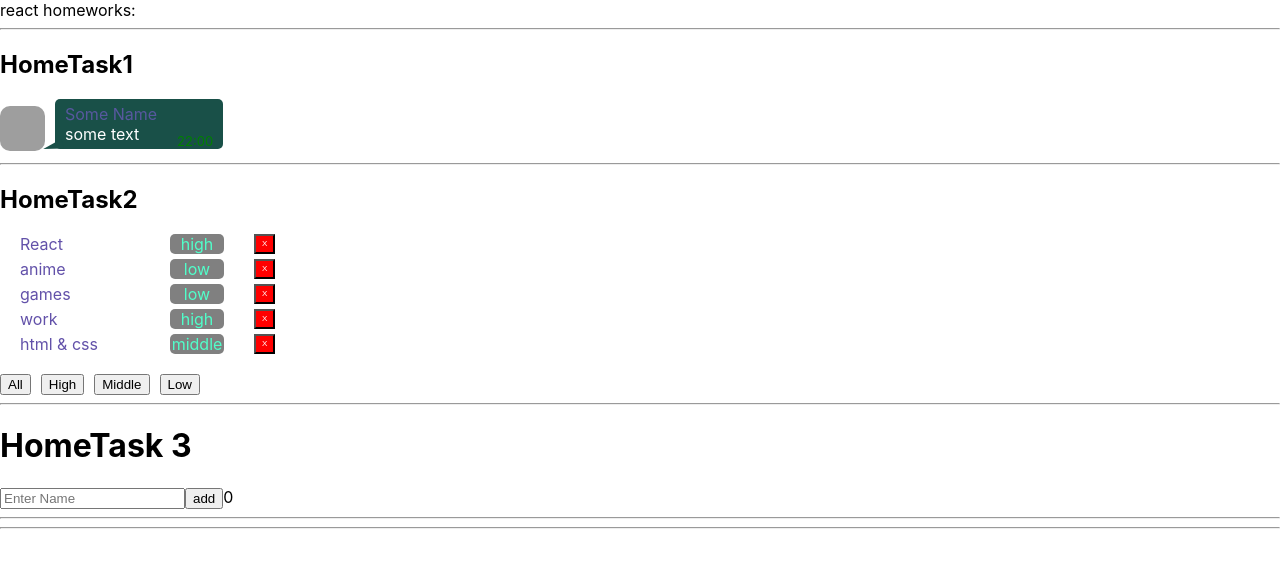
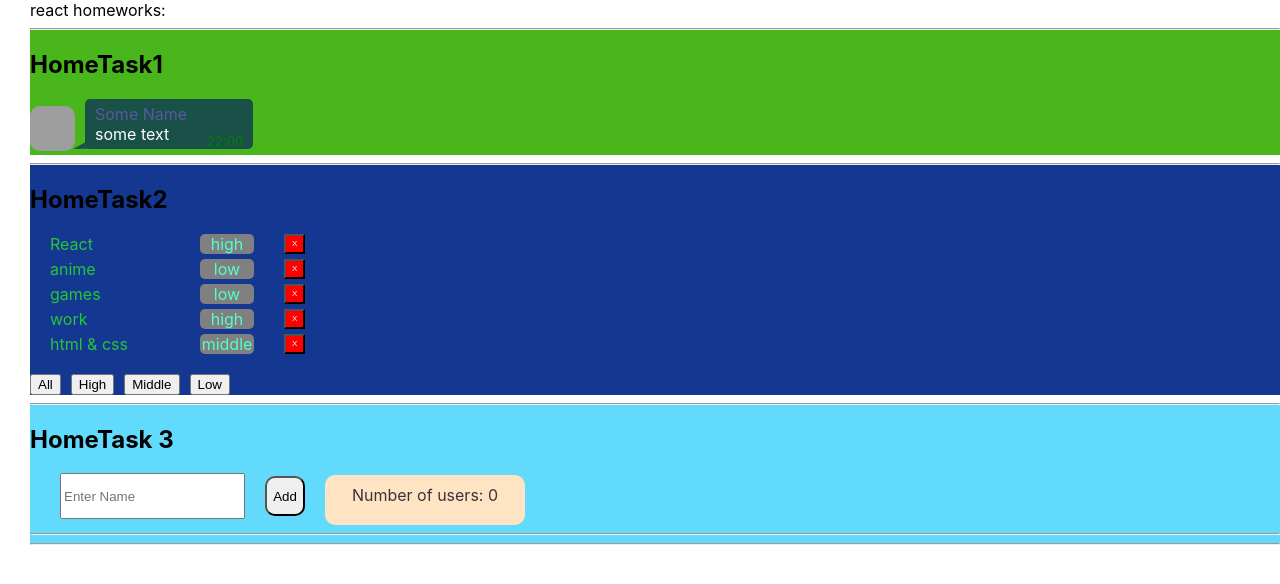
Before and after one commit to NeAleshka/hometasks, a React (Create React App) app: page / in a window 1280 px wide. Shown: the top 584 px of the page. Built offline with nearby package versions, Linux system fonts and the light colour scheme; grey boxes are pictures that could not be loaded.

Commit message:
complete HomeTask 3

```diff
--- a/src/p1-main/m1-ui/u1-app/App.module.css
+++ b/src/p1-main/m1-ui/u1-app/App.module.css
@@ -1,3 +1,3 @@
 .App {
-
+margin-left: 30px;
 }
--- a/src/p2-homeworks/h1/HW1.tsx
+++ b/src/p2-homeworks/h1/HW1.tsx
@@ -7,10 +7,12 @@ const messageData = {
     message: 'some text',
     time: '22:00',
 }
-
+const style={
+    backgroundColor: "#49b61c"
+}
 function HW1() {
     return (
-        <div>
+        <div style={style}>
             <hr/>
             <h2>HomeTask1</h2>
 
--- a/src/p2-homeworks/h2/Affair.module.css
+++ b/src/p2-homeworks/h2/Affair.module.css
@@ -4,7 +4,7 @@
 }
 
 .name {
-    color: #6251a9;
+    color: #25c53a;
     width: 100px;
     margin-left: 20px;
     margin-right: 50px;
--- a/src/p2-homeworks/h2/HW2.tsx
+++ b/src/p2-homeworks/h2/HW2.tsx
@@ -22,14 +22,16 @@ export const filterAffairs = (affairs: Array<AffairType>, filter: FilterType): A
     return affairs.filter(f=>f.priority===filter)
 }
 export const deleteAffair = (affairs: Array<AffairType>, _id: number): Array<AffairType> => {return affairs.filter(f=>f._id!==_id)}
-
+const style={
+    backgroundColor: "#143891"
+}
 function HW2() {
     const [affairs, setAffairs] = useState<Array<AffairType>>(defaultAffairs)
     const [filter, setFilter] = useState<FilterType>('all')
     const filteredAffairs = filterAffairs(affairs, filter)
     const deleteAffairCallback = (_id: number) => setAffairs(deleteAffair(affairs, _id))
     return (
-        <div>
+        <div style={style}>
             <hr/>
             <h2>HomeTask2</h2>
             <Affairs data={filteredAffairs}
--- a/src/p2-homeworks/h3/Greeting.module.css
+++ b/src/p2-homeworks/h3/Greeting.module.css
@@ -1,7 +1,43 @@
-.someClass {
+.hw3{
+    background-color: #61dafb;
+}
 
+
+.buttonAdd {
+    margin-left: 20px;
+    height: 40px;
+    width: 40px;
+    border-radius: 10px;
 }
 
 .error {
     background-color: red;
+    text-align: center;
 }
+
+.inputName{
+    height: 40px;
+    margin-left: 30px;
+
+}
+
+.totalUsers{
+    display: inline-block;
+margin-left: 20px;
+    color: #3d313b;
+    background-color: bisque;
+    height: 40px;
+    padding-top: 10px;
+    width: 200px;
+    text-align: center;
+    border-radius: 10px;
+}
+
+.textError{
+
+    color: red;
+    font-size: 16px;
+    display: flex;
+    margin-left: 50px;
+
+}
--- a/src/p2-homeworks/h3/Greeting.tsx
+++ b/src/p2-homeworks/h3/Greeting.tsx
@@ -1,27 +1,46 @@
-import React, {ChangeEvent} from 'react'
+import React, {ChangeEvent, useState} from 'react'
 import s from './Greeting.module.css'
+import {UserType} from "./HW3";
 
 type GreetingPropsType = {
-    name: string
-    setNameCallback: (e:ChangeEvent<HTMLInputElement>)=>void
-    addUser: ()=>void
-    error: string| null
-    totalUsers: number
+  users: UserType[]
+    addUserCallback: (name: string) => void
 }
 
 // презентационная компонента (для верстальщика)
 const Greeting: React.FC<GreetingPropsType> = (
-    {name, setNameCallback, addUser, error, totalUsers} // деструктуризация пропсов
+    {users,addUserCallback}
 ) => {
 
-    const inputClass = error ? s.error : ''
+    const [name, setName] = useState<string>('')
+    const [error, setError] = useState<string | null>(null)
+
+    const setNameCallback = (e: ChangeEvent<HTMLInputElement>) => {
+        if (e.currentTarget.value.trim() && error) {
+            setError('')
+        }
+        setName(e.currentTarget.value)
+    }
+    const addUser = () => {
+        if (!name.trim()) {
+            setError('Name is empty!!!')
+            return
+        }
+        addUserCallback(name)
+        alert(`Hello ${name}!`)
+        setName('')
+    }
+
+    const totalUsers = users.length // need to fix
+
+    const inputClassError = error ? s.error : ''
 
     return (
-        <div>
-            <input value={name} placeholder={'Enter Name'} onChange={setNameCallback} className={inputClass}/>
-            <button onClick={addUser}>add</button>
-            <span>{totalUsers}</span>
-            <div>{error}</div>
+        <div className={s.hw3}>
+            <input value={name}  placeholder={'Enter Name'} onChange={setNameCallback} className={`${inputClassError} ${s.inputName}` }/>
+            <button className={`${inputClassError} ${s.buttonAdd}`}  onClick={addUser}>Add</button>
+            <span className={s.totalUsers}> Number of users: {totalUsers}</span>
+            <div className={s.textError}>{error}</div>
         </div>
     )
 }
--- a/src/p2-homeworks/h3/GreetingContainer.tsx
+++ b/src/p2-homeworks/h3/GreetingContainer.tsx
@@ -1,10 +1,10 @@
-import React, {ChangeEvent, useState} from 'react'
+import React from 'react'
 import Greeting from './Greeting'
 import {UserType} from "./HW3";
 
 type GreetingContainerPropsType = {
     users: UserType[]
-    addUserCallback: (name:string)=>void
+    addUserCallback: (name: string) => void
 }
 
 // более простой и понятный для новичков
@@ -13,38 +13,11 @@ type GreetingContainerPropsType = {
 // более современный и удобный для про :)
 // уровень локальной логики
 const GreetingContainer: React.FC<GreetingContainerPropsType> = ({users, addUserCallback}) => { // деструктуризация пропсов
-    const [name, setName] = useState<string>('') // need to fix any
-    const [error, setError] = useState<string| null>(null)
 
-    const setNameCallback = (e: ChangeEvent<HTMLInputElement>) => { // need to fix any
-        if(e.currentTarget.value.trim() && error){
-            debugger
-           setError('')
-        }
-        debugger
-        setName(e.currentTarget.value)
-    }
-    const addUser = () => {
-        debugger
-        if (!name.trim()){
-            setError('Error')
-        return
-        }
-        addUserCallback(name)
-        alert(`Hello ${name}!`)
-        setName('')
-    }
-
-    const totalUsers = users.length // need to fix
 
     return (
-        <Greeting
-            name={name}
-            setNameCallback={setNameCallback}
-            addUser={addUser}
-            error={error}
-            totalUsers={totalUsers}
-        />
+        <Greeting users={users}
+                  addUserCallback={addUserCallback}/>
     )
 }
 
--- a/src/p2-homeworks/h3/HW3.tsx
+++ b/src/p2-homeworks/h3/HW3.tsx
@@ -18,10 +18,13 @@ function HW3() {
         setUsers(newUser)
     }
 
+    const style={
+        backgroundColor: "#61dafb"
+    }
     return (
-        <div>
+        <div style={style} >
             <hr/>
-           <h1>HomeTask 3 </h1>
+           <h2>HomeTask 3 </h2>
 
             {/*should work (должно работать)*/}
             <GreetingContainer users={users} addUserCallback={addUserCallback}/>
```
